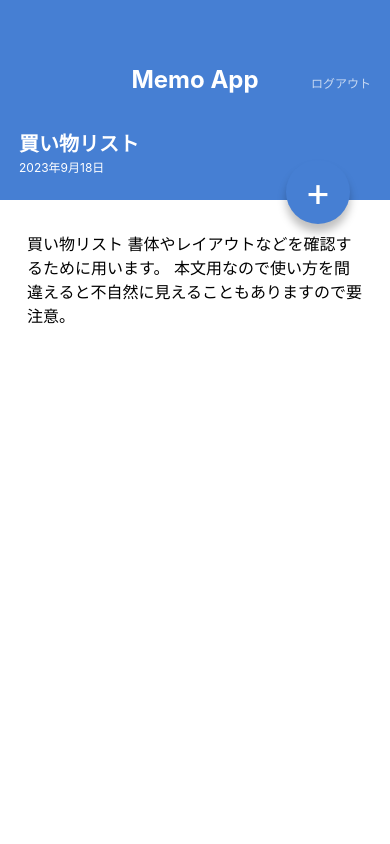
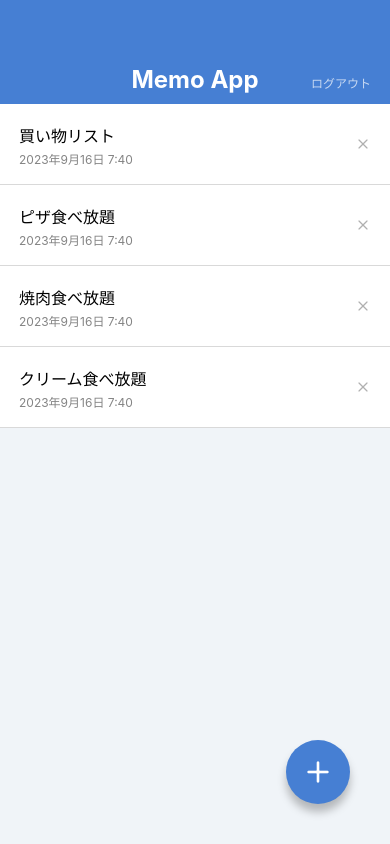
Before and after one commit to kenichi4509/memoAppExpo, a React Native app: screen / in a window 390 px wide. Built offline with nearby package versions, Linux system fonts and the light colour scheme.

Commit message:
Install @expo/vector-icons

```diff
--- a/App.jsx
+++ b/App.jsx
@@ -3,5 +3,5 @@ import MemoListScreen from "./src/screens/MemoListScreen";
 import MemoDetailScreen from "./src/screens/MemoDetialScreen";
 
 export default function App() {
-  return <MemoDetailScreen />;
+  return <MemoListScreen />;
 }
--- a/package.json
+++ b/package.json
@@ -3,13 +3,14 @@
   "version": "1.0.0",
   "main": "node_modules/expo/AppEntry.js",
   "scripts": {
-    "start": "npx expo start",
+    "dev": "npx expo start",
     "emu": "emulator @Pixel_7_API_29 -dns-server 8.8.8.8",
     "android": "expo start --android",
     "ios": "expo start --ios",
     "web": "expo start --web"
   },
   "dependencies": {
+    "@expo/vector-icons": "^13.0.0",
     "@expo/webpack-config": "^19.0.0",
     "expo": "^49.0.10",
     "expo-status-bar": "~1.6.0",
--- a/src/components/CircleButton.jsx
+++ b/src/components/CircleButton.jsx
@@ -1,13 +1,14 @@
 import React from "react";
-import { View, Text, StyleSheet } from "react-native";
+import { View, StyleSheet } from "react-native";
 import { string, shape } from "prop-types";
+import { Feather } from "@expo/vector-icons";
 
 export default function CirculeButton(props) {
-  const { children, style } = props;
+  const { style, name } = props;
 
   CirculeButton.propTypes = {
-    children: string.isRequired,
     style: shape(),
+    name: string.isRequired,
   };
 
   CirculeButton.defaultProps = {
@@ -16,7 +17,7 @@ export default function CirculeButton(props) {
 
   return (
     <View style={[styles.circleButton, style]}>
-      <Text style={styles.circleButtonLavel}>{children}</Text>
+      <Feather name={name} size={32} color="white" />
     </View>
   );
 }
--- a/src/components/MemoList.jsx
+++ b/src/components/MemoList.jsx
@@ -1,5 +1,6 @@
 import React from "react";
 import { View, Text, StyleSheet } from "react-native";
+import { Feather } from "@expo/vector-icons";
 
 export default function MemoList() {
   return (
@@ -10,7 +11,7 @@ export default function MemoList() {
           <Text style={styles.memoListItemDate}>2023年9月16日 7:40</Text>
         </View>
         <View>
-          <Text style={styles.memoListItemDelete}>X</Text>
+          <Feather name="x" size={16} color="#B0B0B0" />
         </View>
       </View>
       <View style={styles.memoListItem}>
@@ -19,7 +20,7 @@ export default function MemoList() {
           <Text style={styles.memoListItemDate}>2023年9月16日 7:40</Text>
         </View>
         <View>
-          <Text style={styles.memoListItemDelete}>X</Text>
+          <Feather name="x" size={16} color="#B0B0B0" />
         </View>
       </View>
       <View style={styles.memoListItem}>
@@ -28,7 +29,7 @@ export default function MemoList() {
           <Text style={styles.memoListItemDate}>2023年9月16日 7:40</Text>
         </View>
         <View>
-          <Text style={styles.memoListItemDelete}>X</Text>
+          <Feather name="x" size={16} color="#B0B0B0" />
         </View>
       </View>
       <View style={styles.memoListItem}>
@@ -37,7 +38,7 @@ export default function MemoList() {
           <Text style={styles.memoListItemDate}>2023年9月16日 7:40</Text>
         </View>
         <View>
-          <Text style={styles.memoListItemDelete}>X</Text>
+          <Feather name="x" size={16} color="#B0B0B0" />
         </View>
       </View>
     </View>
--- a/src/screens/MemoDetialScreen.jsx
+++ b/src/screens/MemoDetialScreen.jsx
@@ -17,7 +17,7 @@ export default function MemoDetailScreen() {
           本文用なので使い方を間違えると不自然に見えることもありますので要注意。
         </Text>
       </ScrollView>
-      <CirculeButton style={{ top: 160, buttom: "auto" }}>+</CirculeButton>
+      <CirculeButton style={{ top: 160, buttom: "auto" }} name="edit" />
     </View>
   );
 }
--- a/src/screens/MemoListScreen.jsx
+++ b/src/screens/MemoListScreen.jsx
@@ -9,7 +9,7 @@ export default function MemoListScreen() {
     <View style={styles.container}>
       <AppBar />
       <MemoList />
-      <CirculeButton>+</CirculeButton>
+      <CirculeButton name="plus" />
     </View>
   );
 }
```
Also changed, not shown: 1 other file (tests, documents, lock files or other folders).
